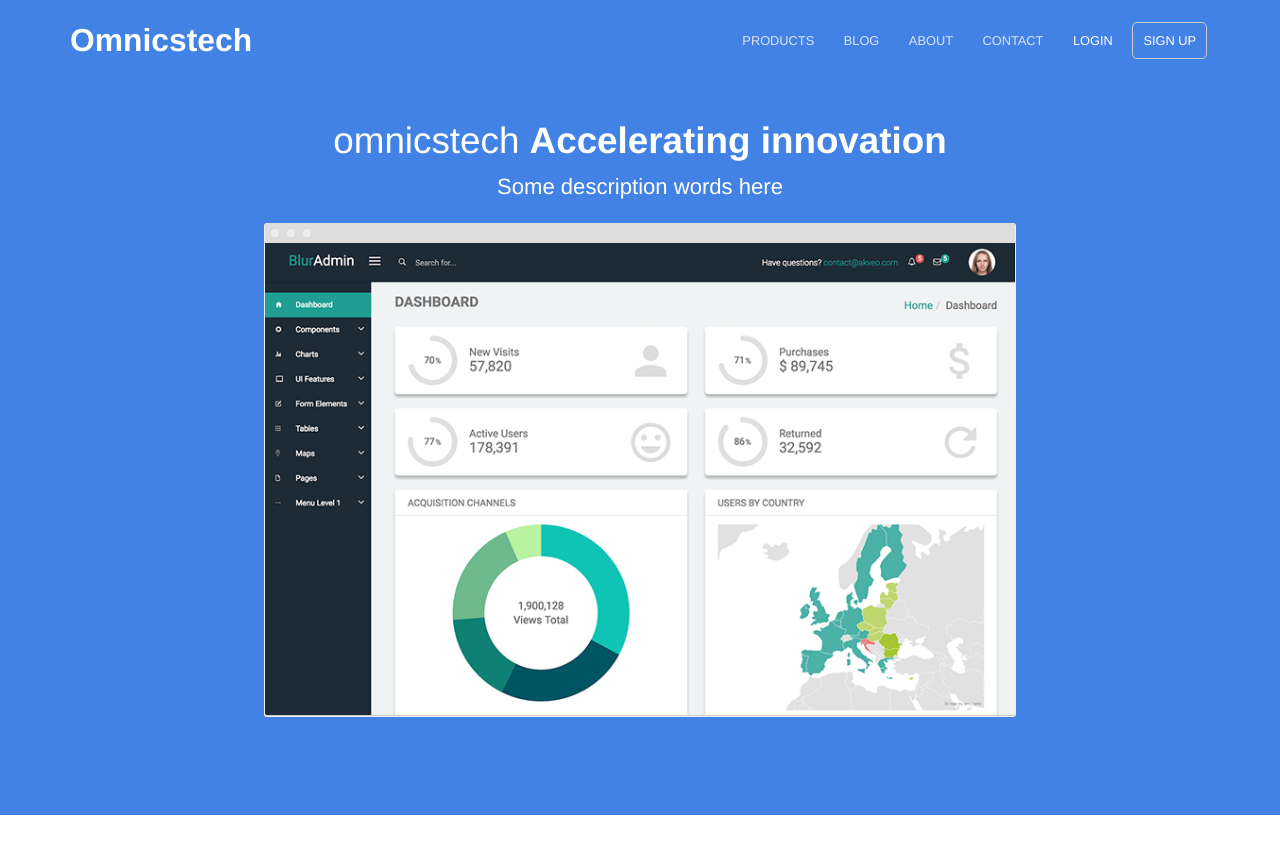
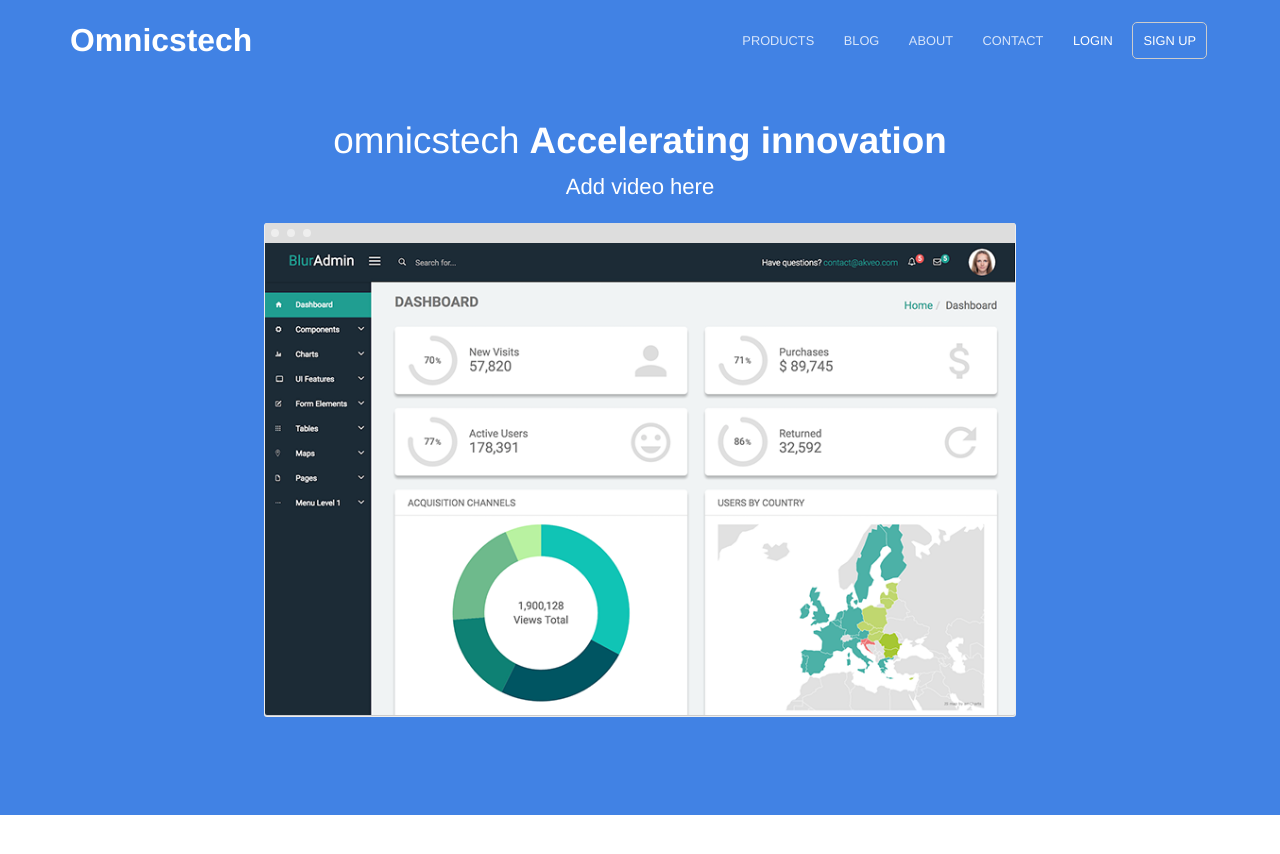
Before and after one commit to omnicstech/omnicstech.old, a Jekyll site: the page built from index.html, in a window 1280 px wide and 900 px high. Shown: the top 854 px of the window. Built offline with Jekyll 4.4.1, drawn with Linux system fonts in a browser that asks for light colours.

Commit message:
update video

```diff
--- a/index.html
+++ b/index.html
@@ -5,7 +5,7 @@ description:
 <section class="hero">
 	<div class="text-container">
 		<h1 class="editable">omnicstech <strong>Accelerating innovation</strong></h1>
-		<p class="subtext editable">Some description words here</p>
+		<p class="subtext editable">Add video here</p>
 		<!-- <div class="cta button alt"><a href="{{ site.baseurl }}/sign-up/">Get Started Free</a></div> -->
 		<div>
 			<img src="{{ site.baseurl }}/images/dashboard.png" alt="Screenshot" class="screenshot editable" />
```
